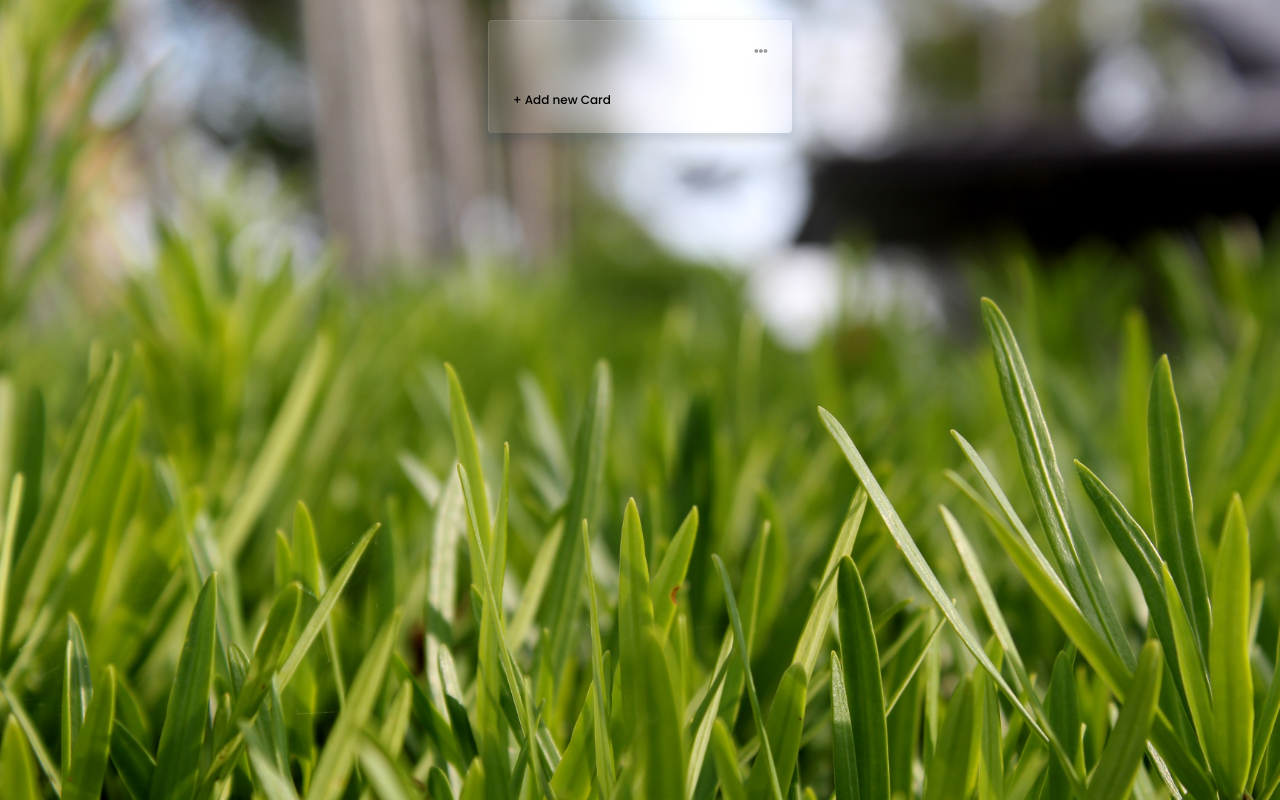
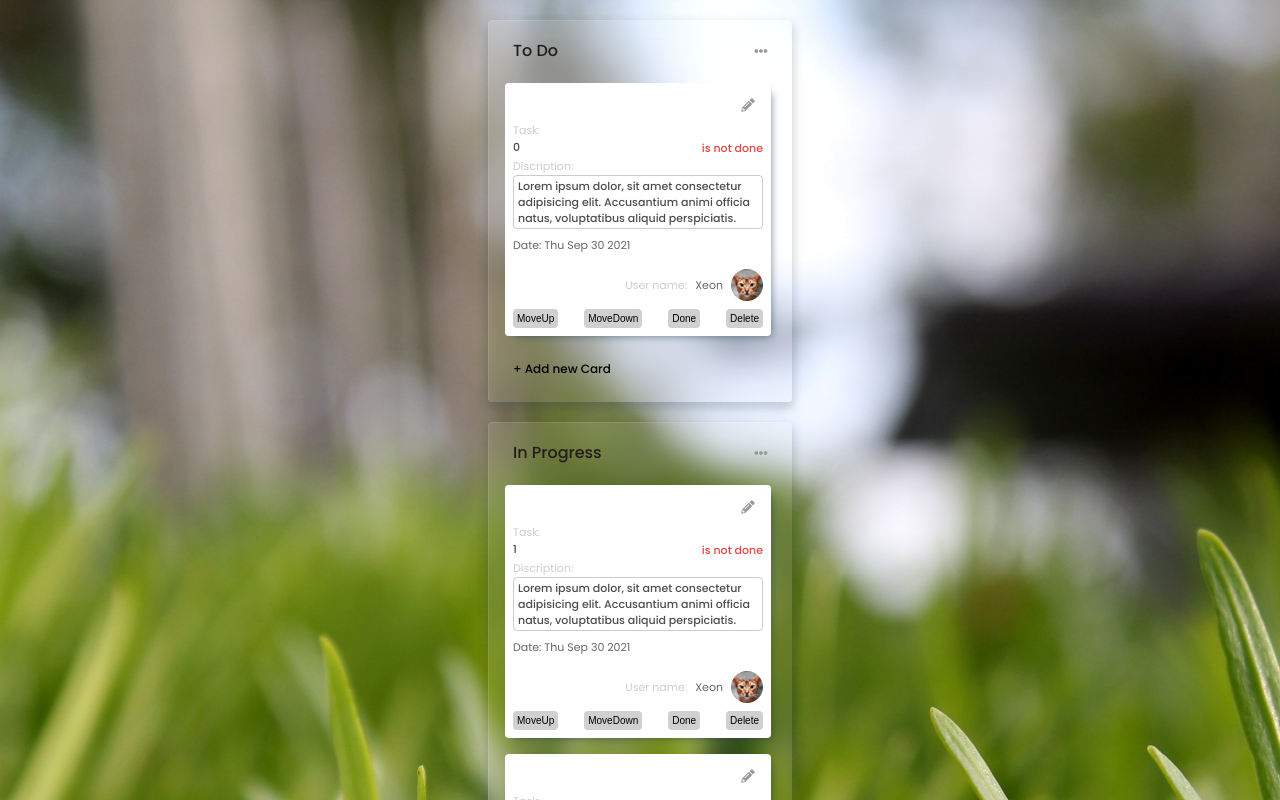
Before and after one commit to reido0/FE12-webpack-Matveev-Anton, a React app: page / in a window 1280 px wide. Shown: the top 800 px of the page. Built offline with nearby package versions, Linux system fonts and the light colour scheme.

Commit message:
refactor: change structure of the project

```diff
--- a/src/App.jsx
+++ b/src/App.jsx
@@ -1,15 +1,13 @@
 import React from "react";
-import CardHolder from "./Components/CardHolder/CardHolder";
 import GlobalModalProvider from "./GlobalModalProvider";
+import MainScene from "./Scenes/MainScene";
 
-const App = (props) => {
-    return (
-        <React.Fragment>
-            <GlobalModalProvider>
-                <CardHolder />
-            </GlobalModalProvider>
-        </React.Fragment>
-    )
-}
+const App = (props) => (
+    <React.Fragment>
+        <GlobalModalProvider>
+            <MainScene />
+        </GlobalModalProvider>
+    </React.Fragment>
+);
 
-export default App;
+export default React.memo(App);
--- a/src/Components/CardHolder/CardHolder.jsx
+++ b/src/Components/CardHolder/CardHolder.jsx
@@ -1,38 +1,11 @@
-import React, { useState, useEffect, useCallback, useContext } from "react";
-import Card from "../card";
+import React, { useContext } from "react";
 import { ModalContext } from "../../GlobalModalProvider";
-import EditCardModal from "../modalContent/EditCardModal";
 import AddCardModal from "../modalContent/AddCardModal";
 import { TASK_STATUS } from "../../constants/taskStatus";
 
-
-
-//Functional Component
-
 const CardHolder = (props) => {
-    const [taskList, setTaskList] = useState([]);
-    const [newTaskName, setNewTaskName] = useState('');
-    const [newUserName, setNewUserName] = useState('');
-    const [newTaskDescription, setNewTaskDescription] = useState('');
+    console.log('cardholder');
     const setModalContext = useContext(ModalContext);
-
-    const addTask = (newTaskName, newTaskDescription, state) => {
-        if (newTaskName !== '') {
-            let newTasklist = [...taskList];
-            newTasklist.push(
-                {
-                    taskName: newTaskName,
-                    isDone: false,
-                    taskDescription: newTaskDescription,
-                    userName: newUserName,
-                    state: state
-                }
-            )
-            setTaskList(newTasklist);
-            setNewUserName('');
-            setNewTaskDescription('');
-        }
-    };
 
     return (
         <React.Fragment>
@@ -45,19 +18,22 @@ const CardHolder = (props) => {
                         </button>
                     </div>
                     {props.children}
-                    {props.taskStatus !== TASK_STATUS.done &&
+                    {props.taskStatus === TASK_STATUS.toDo && (
                         <button className={"button-add-card"}
                             onClick={() => {
                                 setModalContext(
-                                    <AddCardModal addTask={addTask} taskStatus={props.taskStatus} />
+                                    <AddCardModal
+                                        addTask={props.addTask}
+                                        taskStatus={TASK_STATUS.toDo}
+                                    />
                                 )
                             }}
                         >+ Add new Card</button>
-                    }
+                    )}
                 </div>
             </div>
         </React.Fragment>
     )
 };
 
-export default CardHolder;
+export default React.memo(CardHolder);
--- a/src/Components/card.jsx
+++ b/src/Components/card.jsx
@@ -1,26 +1,26 @@
-import React, { useEffect, memo } from "react";
+import React, { useCallback } from "react";
 import { TASK_STATUS } from "../constants/taskStatus";
-import AddCardModal from "./modalContent/AddCardModal";
 import EditCardModal from "./modalContent/EditCardModal";
 
-//Functional component
+const Card = (props) => {
+    const isTaskDone = props.state === TASK_STATUS.done;
 
-const Card = (props) => {
-    useEffect(() => {
-        console.log("useEffect", props.taskName);
-
-        return () => {
-            console.log("bue bue", props.taskName);
-        };
-    }, []);
-
-    console.log("Card Render", props.taskName);
+    const handleEditModal = useCallback(() => {
+        props.setModalContent(
+            <EditCardModal
+                taskName={props.taskName}
+                taskDescription={props.taskDescription}
+                editTask={props.editTask}
+            />);
+    }, [props.setModalContent]);
 
     return (
         <div className={"card-item marker-white"}>
-            <button className={"btn-card btn-card-edit"} onClick={() => { props.setModalContent(<EditCardModal />) }} >
-                <i className={"fas fa-pencil-alt"}></i>
-            </button>
+            {!isTaskDone && (
+                <button className={"btn-card btn-card-edit"} onClick={() => handleEditModal()} >
+                    <i className={"fas fa-pencil-alt"}></i>
+                </button>
+            )}
             <p className={"card-title-task"}>Task:</p>
             <div className={"card-taskname-wrapper"}>
                 <p className={"card-taskname"}>{`${props.taskName}`}</p>
@@ -37,14 +37,13 @@ const Card = (props) => {
                 </div>
             </div>
             <div className={"card-btn-wrapper"}>
-                <button className={"card-btn"} onClick={props.changeName(props.index)}>ChangeName</button>
                 <button className={"card-btn"} onClick={props.moveUp(props.index)}>MoveUp</button>
                 <button className={"card-btn"} onClick={props.moveDown(props.index)}>MoveDown</button>
-                {props.state !== TASK_STATUS.done &&
+                {!isTaskDone &&
                     <button className={"card-btn"} onClick={props.taskDone(props.index)}>Done</button>}
                 <button className={"card-btn"} onClick={props.deleteTask(props.index)}>Delete</button>
             </div>
         </div>
-    )
+    );
 };
-export default memo(Card);
+export default React.memo(Card);
--- a/src/Components/modalContent/AddCardModal.jsx
+++ b/src/Components/modalContent/AddCardModal.jsx
@@ -1,45 +1,62 @@
-import React, { memo, useContext, useState } from "react";
+import React, { useContext, useState, useCallback } from "react";
 import { ModalContext } from "../../GlobalModalProvider";
-import { TASK_STATUS } from "../../constants/taskStatus";
 
 const AddCardModal = (props) => {
-    const [newTaskName, setNewTaskName] = useState('');
-    const [newUserName, setNewUserName] = useState('');
-    const [newTaskDescription, setNewTaskDescription] = useState('');
+    const [taskName, setTaskName] = useState('');
+    const [taskDescription, setTaskDescription] = useState('');
     const setModalContext = useContext(ModalContext);
-    // const setModalContent = useContext(ModalContext);
+
+    const handleCancel = useCallback(() => {
+        setModalContext();
+    }, [setModalContext]);
+
+    const handleSave = useCallback(() => {
+        props.addTask(
+            taskName,
+            taskDescription,
+            props.taskStatus,
+        );
+
+        setModalContext();
+    }, [
+        taskName,
+        taskDescription,
+        setModalContext,
+        props.taskStatus,
+    ]);
 
     return (
         <React.Fragment>
             <div className="modal-header">
                 <input
                     className="modal-taskname"
-                    value={newTaskName}
-                    onChange={(event) => { setNewTaskName(event.target.value) }}
+                    value={taskName}
+                    onChange={(event) => { setTaskName(event.target.value) }}
                     placeholder="Task Name"
                 />
-                <span title="Close" className="close" onClick={() => { setModalContext() }}>×</span>
+                <span title="Close" className="close" onClick={handleCancel}>×</span>
             </div>
             <textarea
                 className="modal-description"
                 type="text"
                 name="Task"
-                value={newTaskDescription}
-                onChange={(event) => { setNewTaskDescription(event.target.value) }}
+                value={taskDescription}
+                onChange={(event) => { setTaskDescription(event.target.value) }}
                 placeholder="Description"
                 cols="4"
-                maxlength="500"
+                maxLength="500"
                 required>
             </textarea>
             {props.children}
             <div className="modal-btn-wrapper">
-                {/* <button className="modal-btn-delete" >Удалить</button> */}
                 <button className="modal-btn-save"
-                    onClick={() => { props.addTask(newTaskName, newTaskDescription, props.taskStatus); setModalContext() }}>Save</button>
-                <button className="modal-btn-cancel" onClick={() => { setModalContext() }}>Cancel</button>
+                    onClick={handleSave}>
+                        Save
+                    </button>
+                <button className="modal-btn-cancel" onClick={handleCancel}>Cancel</button>
             </div>
         </React.Fragment>
     )
 }
 
-export default memo(AddCardModal);
+export default React.memo(AddCardModal);
--- a/src/Components/modalContent/EditCardModal.jsx
+++ b/src/Components/modalContent/EditCardModal.jsx
@@ -1,12 +1,24 @@
-import React, { memo, useContext, useState } from "react";
+import React, { useContext, useState, useCallback } from "react";
 import { ModalContext } from "../../GlobalModalProvider";
 
 const EditCardModal = (props) => {
-    const [newTaskName, setNewTaskName] = useState('');
-    const [newUserName, setNewUserName] = useState('');
-    const [newTaskDescription, setNewTaskDescription] = useState('');
+    const [newTaskName, setNewTaskName] = useState(props.taskName);
+    const [newTaskDescription, setNewTaskDescription] = useState(props.taskDescription);
     const setModalContext = useContext(ModalContext);
-    // const setModalContent = useContext(ModalContext);
+
+    const handleSave = useCallback(() => {
+        props.editTask(
+            newTaskName,
+            newTaskDescription,
+        );
+
+        setModalContext();
+    }, [
+        props.addTask,
+        setModalContext,
+        newTaskName,
+        newTaskDescription,
+    ]);
 
     return (
         <React.Fragment>
@@ -26,17 +38,17 @@ const EditCardModal = (props) => {
                 onChange={(event) => { setNewTaskDescription(event.target.value) }}
                 placeholder="Description"
                 cols="4"
-                maxlength="500"
+                maxLength="500"
                 required>
             </textarea>
             {props.children}
             <div className="modal-btn-wrapper">
                 <button className="modal-btn-save"
-                    onClick={() => { props.addTask(newTaskName, newTaskDescription); setModalContext() }}>Save</button>
+                    onClick={handleSave}>Save</button>
                 <button className="modal-btn-cancel" onClick={() => { setModalContext() }}>Cancel</button>
             </div>
         </React.Fragment>
     )
 }
 
-export default memo(EditCardModal);
+export default React.memo(EditCardModal);
--- a/src/Scenes/MainScene.jsx
+++ b/src/Scenes/MainScene.jsx
@@ -1,128 +1,142 @@
-import React, { useState, useEffect, useContext } from "react";
+import React, { useState, useCallback, useContext } from "react";
 import Card from "../Components/Card";
 import CardHolder from "../Components/CardHolder/CardHolder";
-import { TASK_STATUS } from "../constants/taskStatus";
+import {
+    COLUMN_VARIANTS,
+    DEFAULT_DATA,
+    TASK_STATUS,
+} from "../constants";
+import { ModalContext } from "../GlobalModalProvider";
 
 const MainScene = (props) => {
-    const [taskList, setTaskList] = useState([]);
-    const [newTaskName, setNewTaskName] = useState('');
-    const [newUserName, setNewUserName] = useState('');
-    const [newTaskDescription, setNewTaskDescription] = useState('');
+    console.log('mainscene');
+    const [taskList, setTaskList] = useState(DEFAULT_DATA);
+    const setModalContext = useContext(ModalContext);
 
-    useEffect(() => {
-        console.log('useEffect');
+    const addTask = useCallback((newTaskName, newTaskDescription, state) => {
+        if (Boolean(newTaskName) && Boolean(newTaskDescription)) {
+            const newTasklist = [...taskList];
 
-        new Promise((resolve, reject) => {
-            resolve([
-                {
-                    taskName: '0',
-                    isDone: false,
-                    taskDescription: 'Lorem ipsum dolor, sit amet consectetur adipisicing elit. Accusantium animi officia natus, voluptatibus aliquid perspiciatis.',
-                    userName: 'Xeon',
-                    state: TASK_STATUS.toDo
-                },
-                {
-                    taskName: '1',
-                    isDone: false,
-                    taskDescription: 'Lorem ipsum dolor, sit amet consectetur adipisicing elit. Accusantium animi officia natus, voluptatibus aliquid perspiciatis.',
-                    userName: 'Xeon',
-                    state: TASK_STATUS.inProgress
-                },
-                {
-                    taskName: '2',
-                    isDone: true,
-                    taskDescription: 'Lorem ipsum dolor, sit amet consectetur adipisicing elit. Accusantium animi officia natus, voluptatibus aliquid perspiciatis.',
-                    userName: 'Xeon',
-                    state: TASK_STATUS.done
-                },
-            ])
-        }).then((data) => {
-            setTaskList(data);
-        })
-
-    }, []);
-
-    const addTask = (newTaskName, newTaskDescription, state) => {
-        if (newTaskName !== '') {
-            let newTasklist = [...taskList];
             newTasklist.push(
                 {
                     taskName: newTaskName,
                     isDone: false,
                     taskDescription: newTaskDescription,
-                    userName: newUserName,
+                    userName: '',
                     state: state
                 }
             )
+
             setTaskList(newTasklist);
-            setNewUserName('');
-            setNewTaskDescription('');
         }
-    };
+    }, [
+        setTaskList,
+        taskList,
+    ]);
 
-    const changeName = (index) => () => {
-        let newTaskList = [...taskList];
-        newTaskList[index].taskName = 'Changed Name';
+    const editTask = useCallback((taskName, taskDescription) => {
+        if (Boolean(taskName) && Boolean(taskDescription)) {
+            const newTasklist = [...taskList];
+            const currentItem = newTasklist.find((item) => item.taskName === taskName);
+
+            if (currentItem) {
+                currentItem.taskDescription = taskDescription;
+
+                setTaskList(newTasklist);
+            } else {
+                addTask(
+                    taskName,
+                    taskDescription,
+                    TASK_STATUS.toDo,
+                );
+            }
+        }
+    }, [
+        setTaskList,
+        taskList,
+        addTask,
+    ]);
+
+    const moveUp = useCallback((index) => () => {
+        const newTaskList = [...taskList];
+        const element = newTaskList[index];
+
+        newTaskList.splice(index, 1);
+        newTaskList.splice(index - 1, 0, element);
+
         setTaskList(newTaskList);
-    };
+    }, [
+        setTaskList,
+        taskList,
+    ]);
 
-    const moveUp = (index) => () => {
-        let newTaskList = [...taskList];
-        newTaskList.sort(function (x, y) {
-            return x == newTaskList[index] ? -1 : y == newTaskList[index] ? 1 : 0;
-        });
+    const moveDown = useCallback((index) => () => {
+        const newTaskList = [...taskList];
+        const element = newTaskList[index];
+
+        newTaskList.splice(index, 1);
+        newTaskList.splice(index += 1, 0, element);
+
         setTaskList(newTaskList);
-    };
-
-    const moveDown = (index) => () => {
-        let newTaskList = [...taskList];
-        newTaskList.sort(function (x, y) {
-            return y == newTaskList[index] ? -1 : x == newTaskList[index] ? 1 : 0;
-        });
-        setTaskList(newTaskList);
-    };
+    }, [
+        setTaskList,
+        taskList,
+    ]);
 
     const deleteTask = useCallback((index) => () => {
         let newTaskList = [...taskList];
         newTaskList.splice(index, 1);
         setTaskList(newTaskList);
-    }, [taskList]);
+    }, [
+        setTaskList,
+        taskList,
+    ]);
 
     const taskDone = useCallback((index) => () => {
         let newTaskList = [...taskList];
         newTaskList[index].isDone = true;
         newTaskList[index].state = TASK_STATUS.done;
         setTaskList(newTaskList);
-    }, [taskList]);
+    }, [
+        setTaskList,
+        taskList,
+    ]);
 
     return (
-        <CardHolder title={'To Do'} addTask={addTask} taskStatus={TASK_STATUS.toDo}>
+        <>
+            {COLUMN_VARIANTS.map((column) => (
+                <CardHolder
+                    addTask={addTask}
+                    key={column}
+                    taskStatus={TASK_STATUS[column]}
+                    title={TASK_STATUS[column]}
+                >
                     {taskList.map((task, index) => {
-                if (task.state === TASK_STATUS.toDo) {
+                        if (task.state === TASK_STATUS[column]) {
                             return (
                                 <div key={task.taskName}>
                                     <div className={"state"}>
                                         <Card
+                                            deleteTask={() => deleteTask(index)}
+                                            editTask={editTask}
+                                            moveDown={() => moveDown(index)}
+                                            moveUp={() => moveUp(index)}
+                                            setModalContent={setModalContext}
+                                            state={task.state}
+                                            taskDescription={task.taskDescription}
+                                            taskDone={() => taskDone(index)}
                                             taskName={task.taskName}
-                                    isDone={task.isDone}
-                                    index={index}
-                                    changeName={changeName}
-                                    moveUp={moveUp}
-                                    moveDown={moveDown}
-                                    deleteTask={deleteTask}
-                                    taskDone={taskDone}
-                                    setModalContent={setModalContext}
-                                    taskDescription={task.taskDescription}
                                             userName={task.userName}
-                                    state={task.state}>
-                                </Card>
+                                        />
                                     </div>
                                 </div>
                             )
                         }
                     })}
                 </CardHolder>
+            ))}
+        </>
     )
 }
 
-export default MainScene;
+export default React.memo(MainScene);
--- /dev/null
+++ b/src/constants/defaultData.js
@@ -0,0 +1,32 @@
+import { TASK_STATUS } from './taskStatus';
+
+export const DEFAULT_DATA = [
+  {
+      taskName: '0',
+      isDone: false,
+      taskDescription: 'Lorem ipsum dolor, sit amet consectetur adipisicing elit. Accusantium animi officia natus, voluptatibus aliquid perspiciatis.',
+      userName: 'Xeon',
+      state: TASK_STATUS.toDo
+  },
+  {
+      taskName: '1',
+      isDone: false,
+      taskDescription: 'Lorem ipsum dolor, sit amet consectetur adipisicing elit. Accusantium animi officia natus, voluptatibus aliquid perspiciatis.',
+      userName: 'Xeon',
+      state: TASK_STATUS.inProgress
+  },
+  {
+      taskName: '2',
+      isDone: true,
+      taskDescription: 'Lorem ipsum dolor, sit amet consectetur adipisicing elit. Accusantium animi officia natus, voluptatibus aliquid perspiciatis.',
+      userName: 'Xeon',
+      state: TASK_STATUS.inProgress
+  },
+  {
+      taskName: '3',
+      isDone: true,
+      taskDescription: 'task 3',
+      userName: 'Xeon',
+      state: TASK_STATUS.inProgress
+  },
+];
--- /dev/null
+++ b/src/constants/index.js
@@ -0,0 +1,2 @@
+export * from './defaultData';
+export * from './taskStatus';
--- a/src/constants/taskStatus.js
+++ b/src/constants/taskStatus.js
@@ -1,5 +1,17 @@
+export const STATUSES = {
+    toDo: 'toDo',
+    inProgress: 'inProgress',
+    done: 'done',
+};
+
 export const TASK_STATUS = {
-    toDo: 'To Do',
-    inProgress: 'In Progress',
-    done: 'Done'
+    [STATUSES.toDo]: 'To Do',
+    [STATUSES.inProgress]: 'In Progress',
+    [STATUSES.done]: 'Done'
 };
+
+export const COLUMN_VARIANTS = [
+    STATUSES.toDo,
+    STATUSES.inProgress,
+    STATUSES.done,
+];
--- a/src/temp.html
+++ b/src/temp.html
@@ -9,7 +9,7 @@
                 <span title="Close" id="close" class="close">×</span>
             </div>
             <textarea class="modal-body" id="addModalDescription" type="text" name="Task" placeholder="Описание задачи"
-                cols="4" maxlength="500" required></textarea>
+                cols="4" required></textarea>
             <select class="modal-user" id="addModalUserId">
                 <option value="0">User 0</option>
                 <option value="1">User 1</option>
```
Lines whose indentation alone changed are shown as unchanged.
